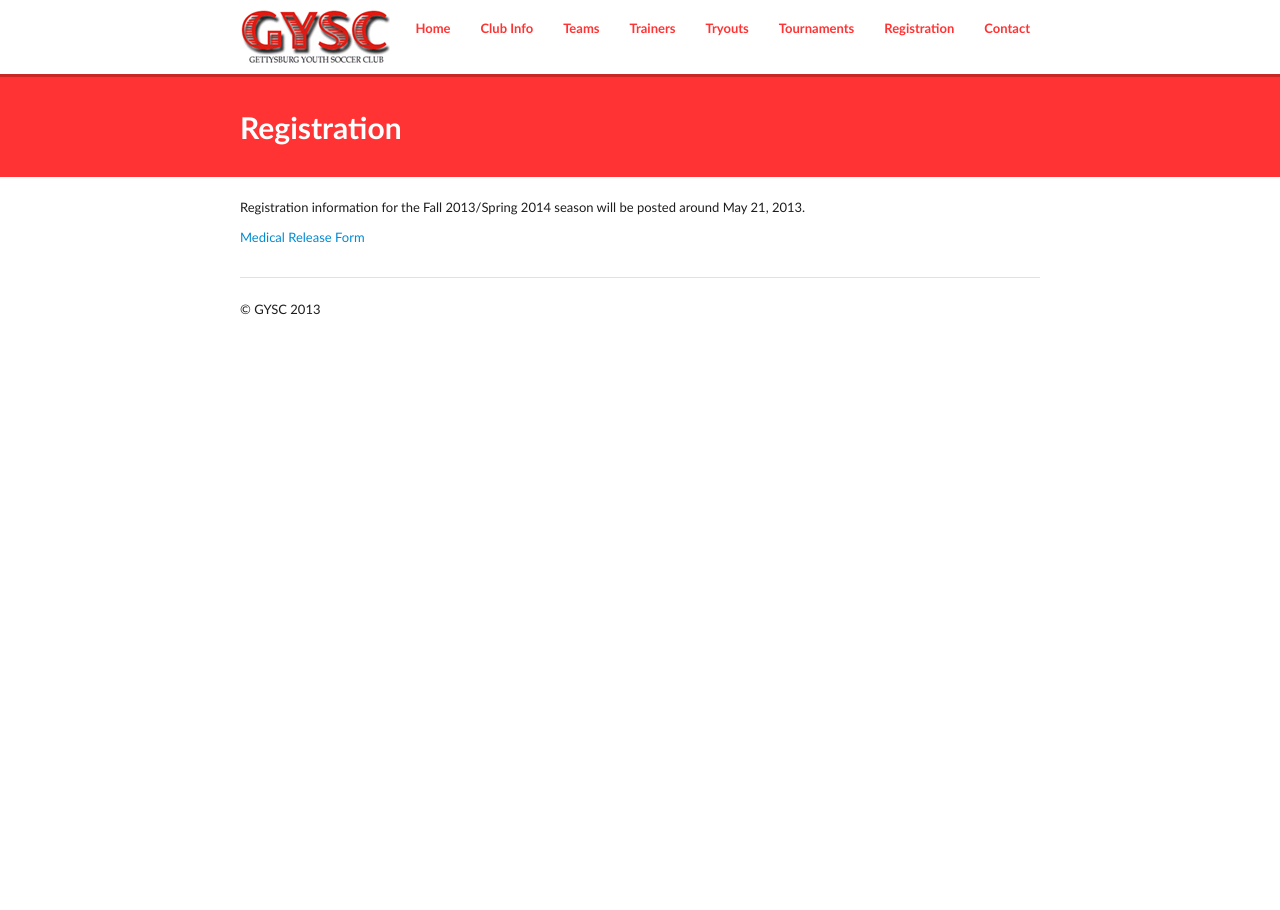
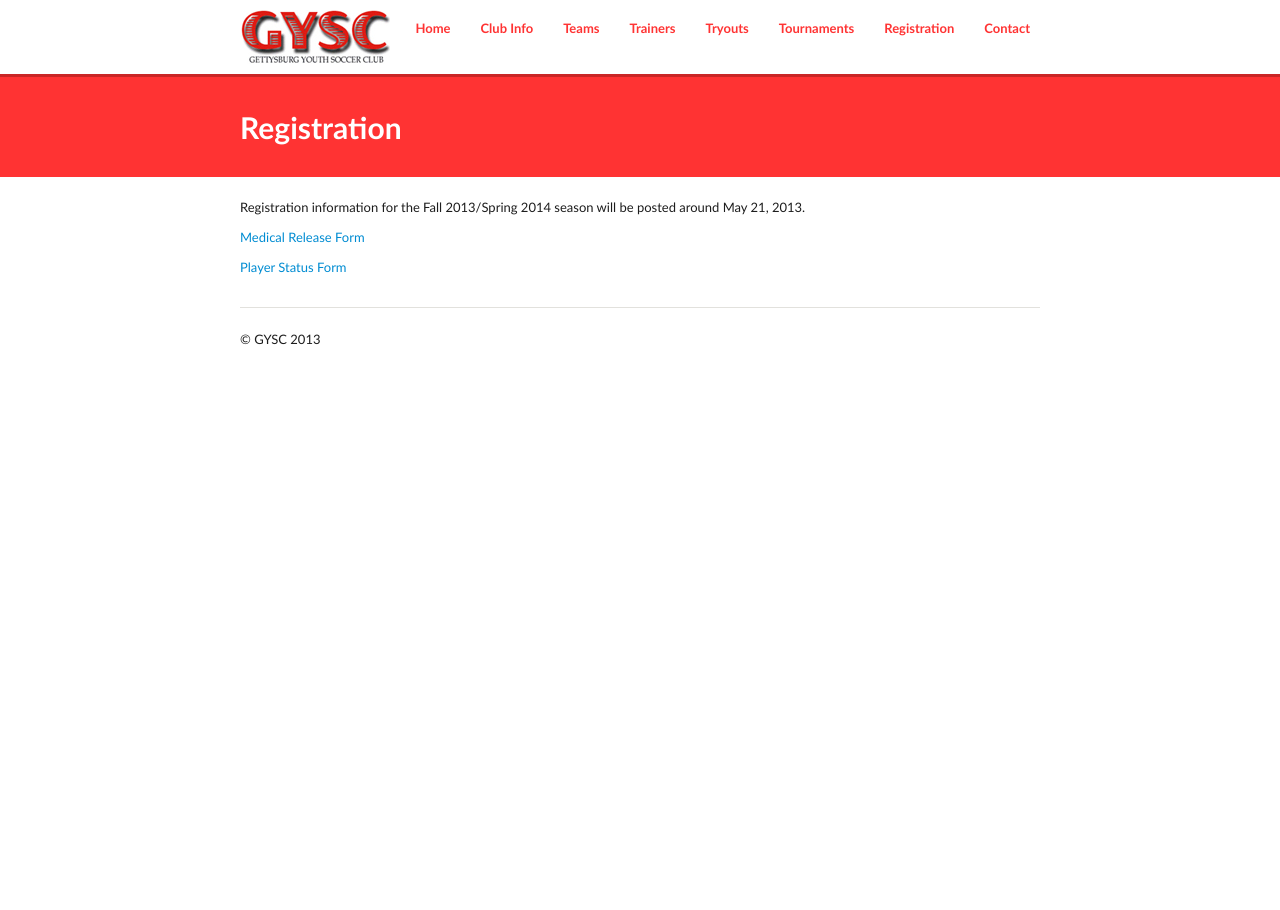
Before and after one commit to GYSC/gysc.github.com, a Jekyll site: the page built from registration.md, in a window 1280 px wide. Built offline with Jekyll 4.4.1, drawn with Linux system fonts in a browser that asks for light colours; Markdown is read by kramdown in place of the engine named in the settings.

Commit message:
Update registration.md

```diff
--- a/registration.md
+++ b/registration.md
@@ -8,3 +8,5 @@ permalink: /registration/
 Registration information for the Fall 2013/Spring 2014 season will be posted around May 21, 2013.
 
 <a href="https://www.dropbox.com/s/7qfdk24zfej4bak/Medical_Release1.pdf">Medical Release Form</a>
+
+<a href="https://www.dropbox.com/s/jtn4jhqrw0dmyca/Player_Status1.pdf">Player Status Form</a>
```
